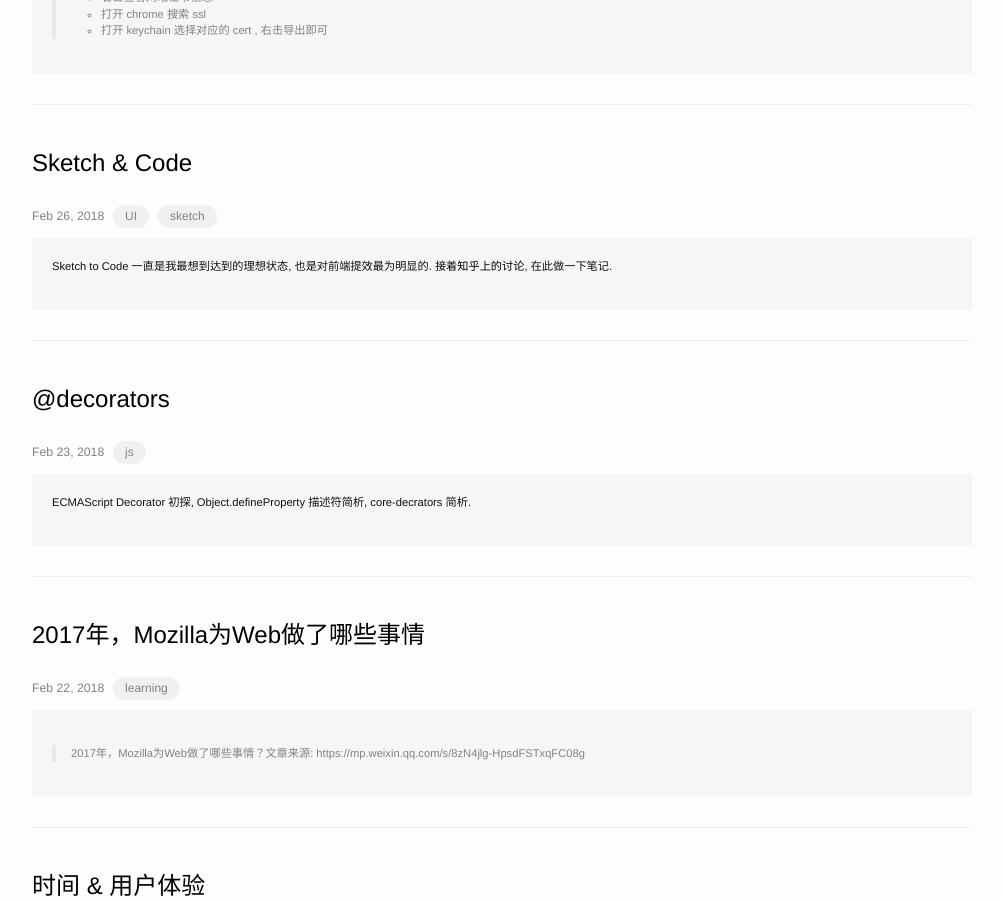
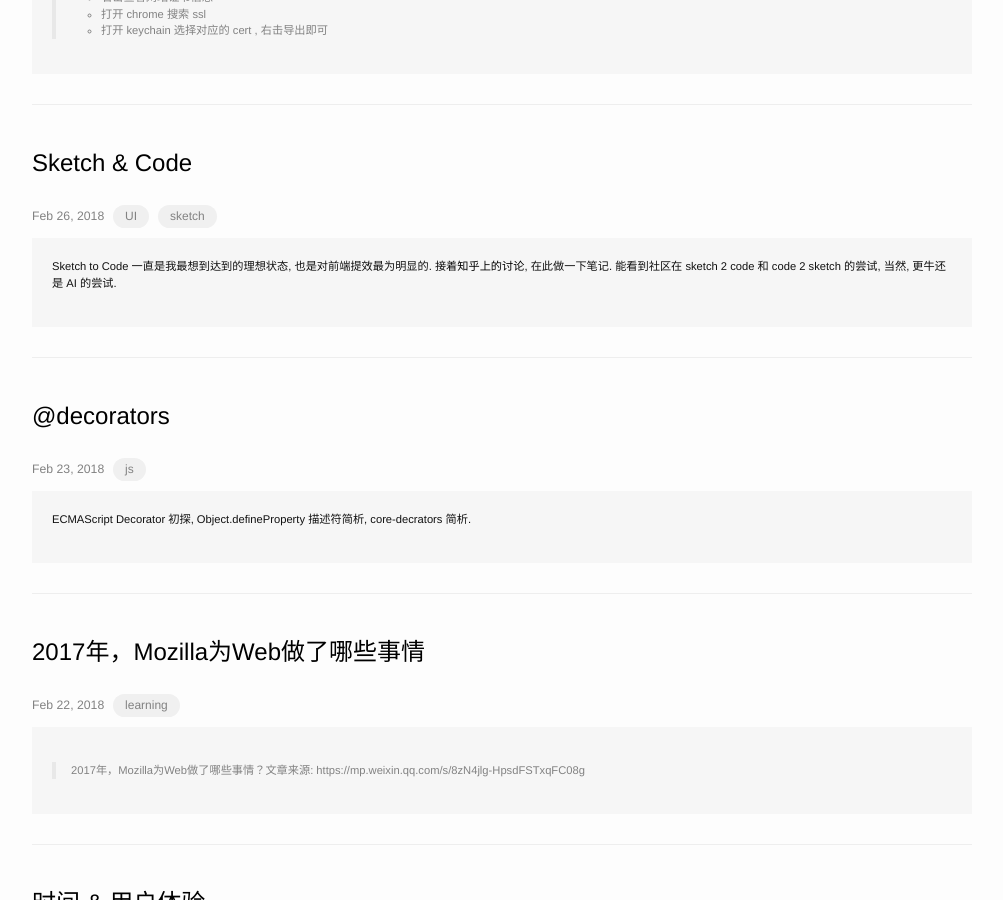
Before and after one commit to zhoukekestar/notes, a Jekyll site: the page built from index.html, in a window 1280 px wide and 900 px high, scrolled down 304 px. Shown: the whole window, without its empty margins (138-1141 px from the left). Built offline with Jekyll 4.4.1, drawn with Linux system fonts in a browser that asks for light colours; the list of posts is cut into pages by our own code.

Commit message:
update sketch2code

```diff
--- a/_posts/2018-01~03/2018-02-26-sketch-code.md
+++ b/_posts/2018-01~03/2018-02-26-sketch-code.md
@@ -6,7 +6,7 @@ tags: [UI, sketch]
 commentIssueId: 74
 ---
 
-Sketch to Code 一直是我最想到达到的理想状态, 也是对前端提效最为明显的. 接着[知乎上的讨论](https://www.zhihu.com/question/59069953/answer/162063303), 在此做一下笔记.
+Sketch to Code 一直是我最想到达到的理想状态, 也是对前端提效最为明显的. 接着[知乎上的讨论](https://www.zhihu.com/question/59069953/answer/162063303), 在此做一下笔记.  能看到社区在 sketch 2 code 和 code 2 sketch 的尝试, 当然, 更牛还是 AI 的尝试.
 
 
 
@@ -33,3 +33,5 @@ Sketch to Code 一直是我最想到达到的理想状态, 也是对前端提效
 * [awesome-design](https://github.com/gztchan/awesome-design)
 * [Miaow](https://github.com/weixin/Miaow)
 * [transform-your-sketch-based-design-system-into-real-code-using-react-studio](https://hackernoon.com/transform-your-sketch-based-design-system-into-real-code-using-react-studio-35b89e67ce79)
+* [sketching-interfaces](https://airbnb.design/sketching-interfaces/): Generating code from low fidelity wireframes
+* [pix2code](https://arxiv.org/abs/1705.07962)
```
